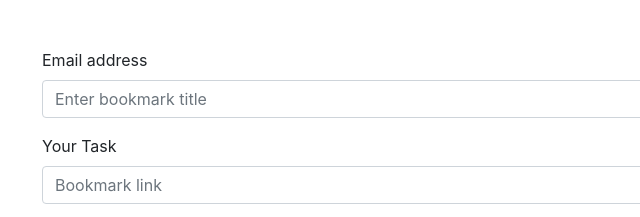
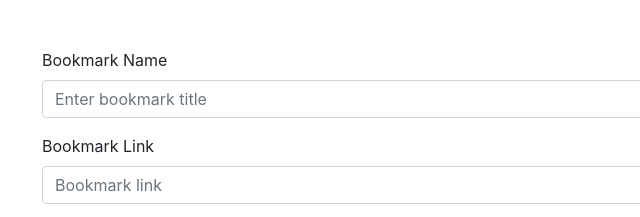
Before and after one commit to PrasadBroo/Bookmark-Application, a plain HTML site: page index.html in a window 1280 px wide. Shown: the top 217 px of the page, 43-683 px from the left. Drawn offline with nearby package versions, Linux system fonts and the light colour scheme.

Commit message:
added files

```diff
--- a/index.html
+++ b/index.html
@@ -14,11 +14,11 @@
         <form>
 
             <div class="form-group">
-                <label for="bookmark-title">Email address</label>
+                <label for="bookmark-title">Bookmark Name</label>
                 <input type="text" class="form-control" id="bookmark-title" " placeholder="Enter bookmark title" required>
             </div>
             <div class="form-group">
-                <label for="bookmark">Your Task</label>
+                <label for="bookmark">Bookmark Link</label>
                 <input type="text" class="form-control" id="bookmark-link" placeholder="Bookmark link" required>
             </div>
             <div class="form-group text-center">
```
